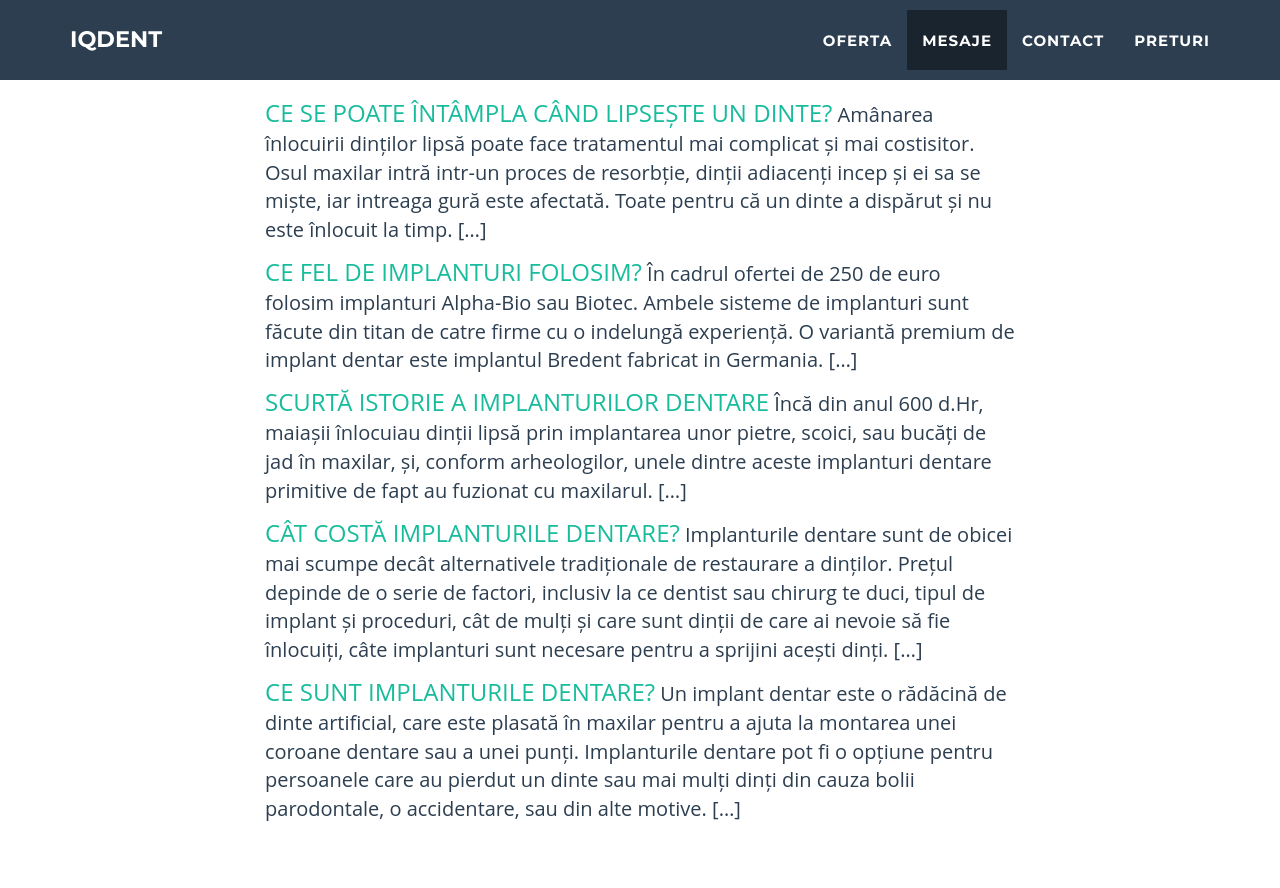
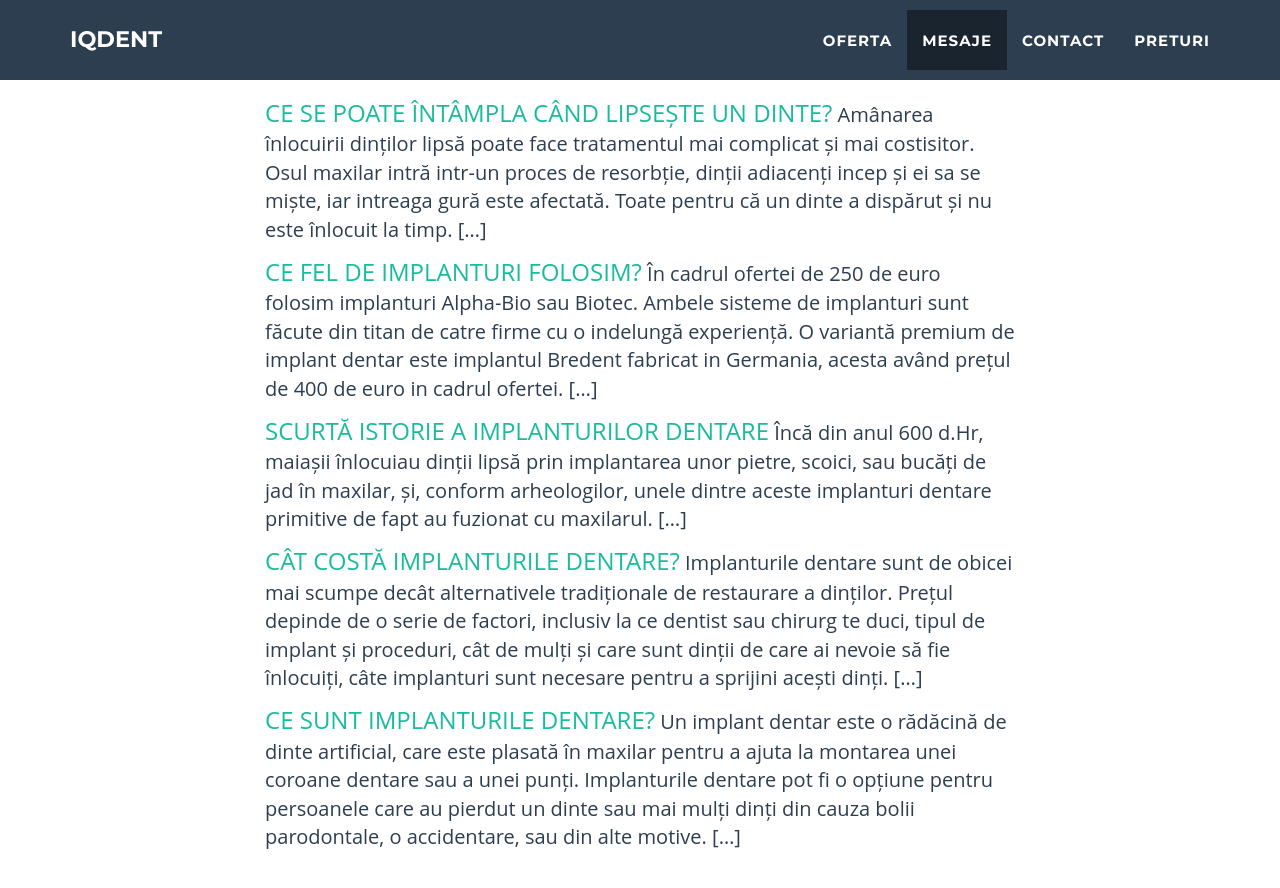
Before and after one commit to littledentgopo/offerdent, a Jekyll site: the page built from index.html, in a window 1280 px wide and 900 px high, scrolled down 2548 px. Shown: the top 888 px of the window. Built offline with Jekyll 4.4.1, drawn with Linux system fonts in a browser that asks for light colours; some of the changed text lies outside the part shown.

Commit message:
implant types

```diff
--- a/_includes/section-discount.html
+++ b/_includes/section-discount.html
@@ -20,7 +20,7 @@
                         Prețul din ofertă, redus cu 40%, este valabil pana pe 30 Decembrie 2015.
                     </p>
                      <p>
-                        Implanturile folosite in aceasta oferta sunt <a href="/promotie-alphabio.html">AlphaBio/Biotec</a>.
+                        Implanturile folosite in aceasta oferta sunt <a href="/info/ce-fel-de-implanturi-dentare-folosim.html">AlphaBio Biotec</a>.
                 </div>
 
             </div>
--- a/_posts/2015-07-11-ce-fel-de-implanturi-dentare-folosim.html
+++ b/_posts/2015-07-11-ce-fel-de-implanturi-dentare-folosim.html
@@ -8,22 +8,22 @@ categories : [info]
 
 <p>
 
-        În cadrul ofertei de 250 de euro folosim implanturi Alpha-Bio sau Biotec. Ambele sisteme de implanturi sunt făcute din titan de catre firme cu o indelungă experiență. O variantă premium de implant dentar este implantul Bredent fabricat in Germania.
+        În cadrul ofertei de 250 de euro folosim implanturi Alpha-Bio sau Biotec. Ambele sisteme de implanturi sunt făcute din titan de catre firme cu o indelungă experiență. O variantă premium de implant dentar este implantul Bredent fabricat in Germania, acesta având prețul de 400 de euro in cadrul ofertei.
 </p>
 <!--more-->
 
 <p>
 
-Implantul Alpha-Bio (site oficial <a href="http://www.alpha-bio.net/" target="_blank">aici</a>) beneficiază de capacități excepționale de autoinfiletare si autotarodare. Acesta are un designul unic care ii confera o stabilitate primară ridicată, chiar si in cazurile clinice dificile, precum si posibilitatea de a schimba axul de inserție al implantului.
+Implantul Alpha-Bio (site oficial <a href="http://www.alpha-bio.net/" target="_blank">aici</a>) beneficiază de capacități excepționale de autoinfiletare si autotarodare. Acesta are un designul unic care ii confera o stabilitate primară ridicată, chiar si in cazurile clinice dificile, precum si posibilitatea de a schimba axul de inserție al implantului. (<a href="/promotie-alphabio.html">oferta implanturi Alpha Bio</a>)
 </p>
 
 
 <p>
-Biotec (site oficial <a href="http://www.biotec-implant.com/" target="_blank">aici</a>) este of firmă axată pe crearea de  implanturi de ce mai bună calitate, asigurând soluții funcționale și estetice, având în vedere rezistența pe termen lung și rata mare de succes a implantului.
+Biotec (site oficial <a href="http://www.biotec-implant.ro/" target="_blank">aici</a>) este of firmă axată pe crearea de  implanturi de ce mai bună calitate, asigurând soluții funcționale și estetice, având în vedere rezistența pe termen lung și rata mare de succes a implantului. (<a href="/promotie-alphabio.html">oferta implanturi Biotec</a>)
 </p>
 
 <p>
- Implantul dentar <a href="http://www.bredent-medical.ro/bluesky-implant-dentar.html" target="_blank">Bredent</a> este un implant dentar premium fabricat in Germania. Datorită metodei inovative de tratament a suprafeței implantului dentar, dar şi a structurii speciale a filetului, stabilitatea primară a acestuia creşte considerabil.
+ Implantul dentar <a href="http://www.bredent-medical.ro/bluesky-implant-dentar.html" target="_blank">Bredent</a> este un implant dentar premium fabricat in Germania. Datorită metodei inovative de tratament a suprafeței implantului dentar, dar şi a structurii speciale a filetului, stabilitatea primară a acestuia creşte considerabil. (<a href="/promotie-bredent.html">oferta implanturi Bredent</a>)
 </p>
 
 <p>
```
